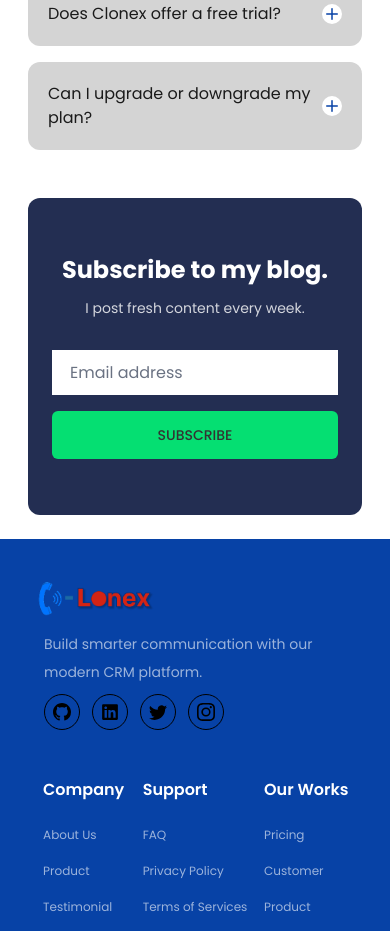
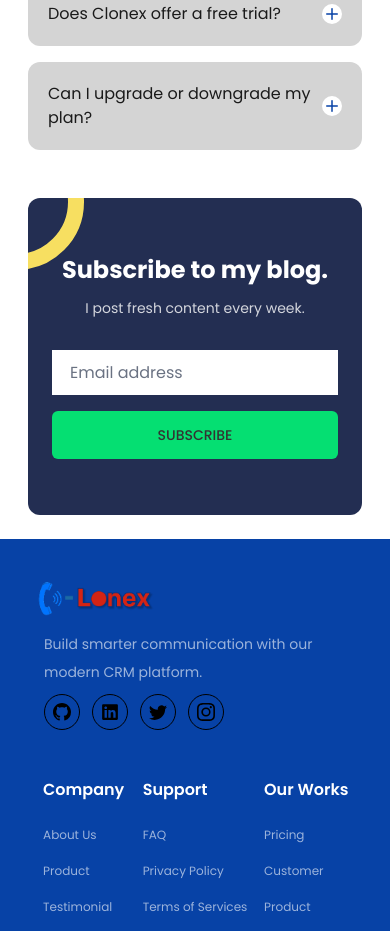
Before and after one commit to komalverma28419/Clonex, a React (Vite) app: page / in a window 390 px wide. Shown: the part 8060-8991 px from the top of the page. Built offline with nearby package versions, Linux system fonts and the light colour scheme.

Commit message:
error fixed

```diff
--- a/src/component/shared/NewsLetter.jsx
+++ b/src/component/shared/NewsLetter.jsx
@@ -33,7 +33,7 @@ const NewsLetter = () => {
     <section className="py-6 md:py-10 xl:py-14">
       <div className="max-w-7xl mx-auto px-7 lg:px-12 xl:px-14">
         <div className="relative overflow-hidden rounded-xl bg-[#232E52]">
-          <div className="hidden sm:block absolute -top-16 -left-20 h-40 w-40 rounded-full border-20 border-[#F7DF61]" />
+          <div className="absolute  -top-16 -left-20 w-34 h-34 sm:h-40 sm:w-40 rounded-full border-16 sm:border-20 border-[#F7DF61]" />
           <div className="relative z-10 px-6 py-14">
 
             <h3 className="text-center text-2xl lg:text-3xl font-bold text-white">
```
